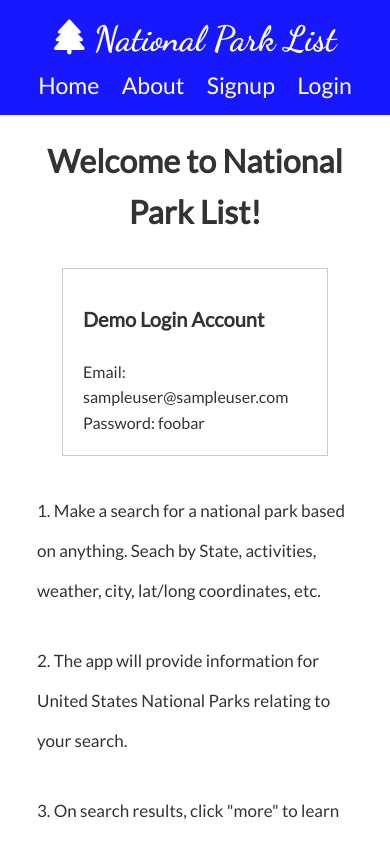
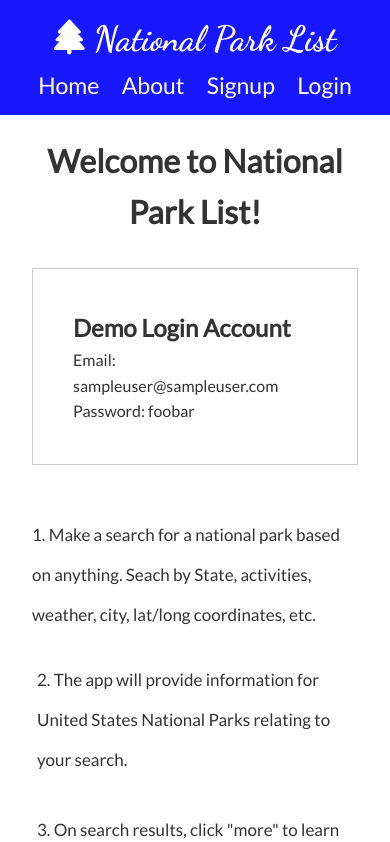
Before and after one commit to nelsandersoncreative/nationalparklist-client, a React (Create React App) app: page / in a window 390 px wide. Shown: the top 842 px of the page. Built offline with nearby package versions, Linux system fonts and the light colour scheme.

Commit message:
responsive demo account styling

```diff
--- a/src/components/App/App.css
+++ b/src/components/App/App.css
@@ -78,7 +78,6 @@ img {
   justify-content: center;
   align-items: flex-start;
   padding-bottom: 20px;
-
 }
 
 .landing-text {
@@ -94,7 +93,6 @@ img {
 .first {
   margin: 0;
   padding: 0;
-  font-size: 20px;
 }
 
 .last {
@@ -528,6 +526,12 @@ button:focus {
     grid-gap: 1rem;
   }
 
+  .first-visit-welcome {
+    display: flex;
+    flex-direction: column;
+    justify-content: center;
+    align-items: center;
+  }
   .landing-text {
     margin: 20px 0px;
   }
@@ -538,6 +542,18 @@ button:focus {
 
   .render-loading {
     font-size: 30px;
+  }
+
+  .demo-grid {
+    width: 100%;
+    display: flex;
+    flex-direction: row;
+    justify-content: center;
+    align-items: center;
+  }
+
+  .demo-cred-container {
+    padding: 40px 40px 40px 40px;
   }
 
 }
--- a/src/components/App/App.js
+++ b/src/components/App/App.js
@@ -75,22 +75,22 @@ class App extends Component {
                   <div className="text-container">
                     {
                       !hasAuth ?
-                        <div>
+                        <div className="first-visit-welcome">
                           <h1>Welcome to National Park List!</h1>
                           <div className="demo-grid">
                             <div className="demo-cred-container">
-                              <h2 className="landing-text first">Demo Login Account</h2>
+                              <h2 className="landing-demo">Demo Login Account</h2>
                               <p className="landing-demo">Email:  sampleuser@sampleuser.com</p>
                               <p className="landing-demo">Password:  foobar</p>
                             </div>
-                            <p></p>
-                            <p></p>
                           </div>
-                          <p className="landing-text">1. Make a search for a national park based on anything.  Seach by State, activities, weather, city, lat/long coordinates, etc.</p>
-                          <p className="landing-text">2. The app will provide information for United States National Parks relating to your search.</p>
-                          <p className="landing-text">3. On search results, click "more" to learn more about a given park.</p>
-                          <p className="landing-text last">4. To create your own National Park list and add parks to your list, click "Sign Up".</p>
-                          <button className="cta-btn home-signup" id="open" onClick={showModalFunc}>Sign Up</button>
+                          <div>
+                            <p className="landing-text first">1. Make a search for a national park based on anything.  Seach by State, activities, weather, city, lat/long coordinates, etc.</p>
+                            <p className="landing-text">2. The app will provide information for United States National Parks relating to your search.</p>
+                            <p className="landing-text">3. On search results, click "more" to learn more about a given park.</p>
+                            <p className="landing-text last">4. To create your own National Park list and add parks to your list, click "Sign Up".</p>
+                            <button className="cta-btn home-signup" id="open" onClick={showModalFunc}>Sign Up</button>
+                          </div>
                         </div> : null
                     }
                   </div>
```
